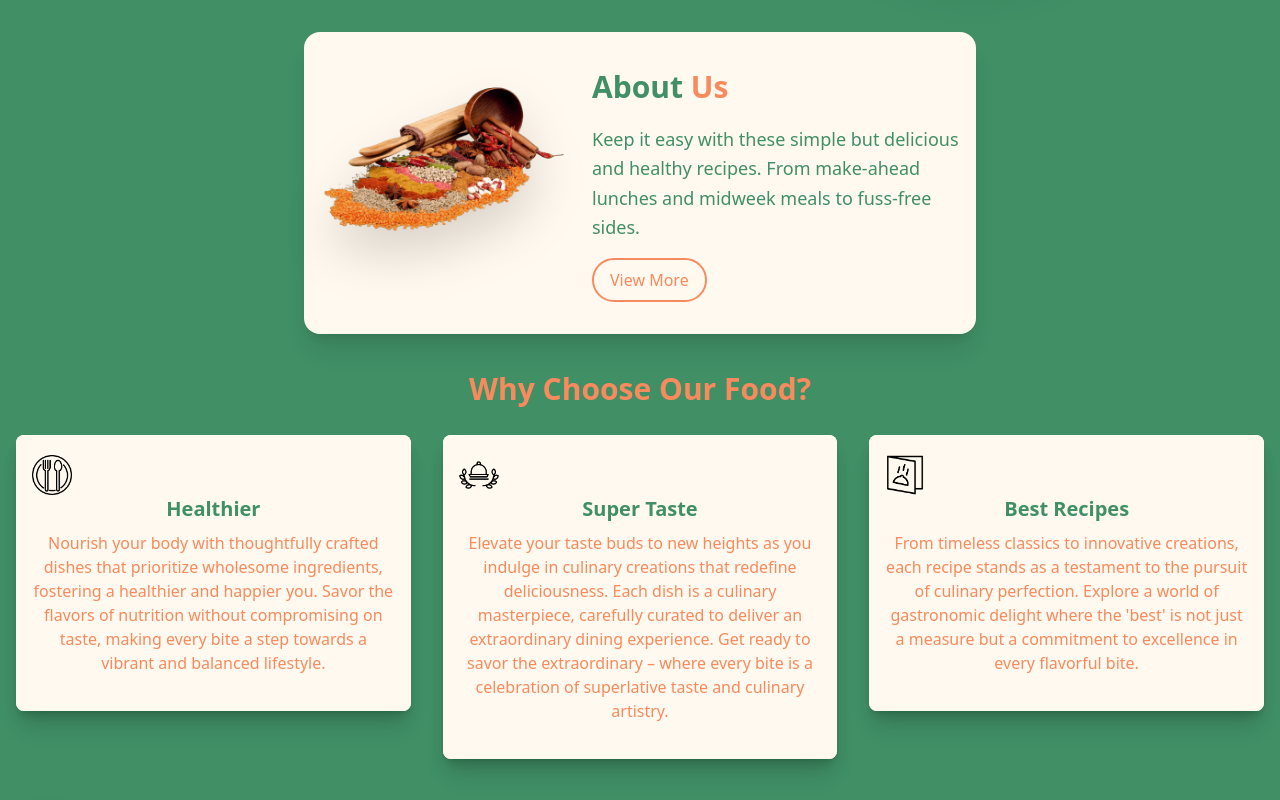
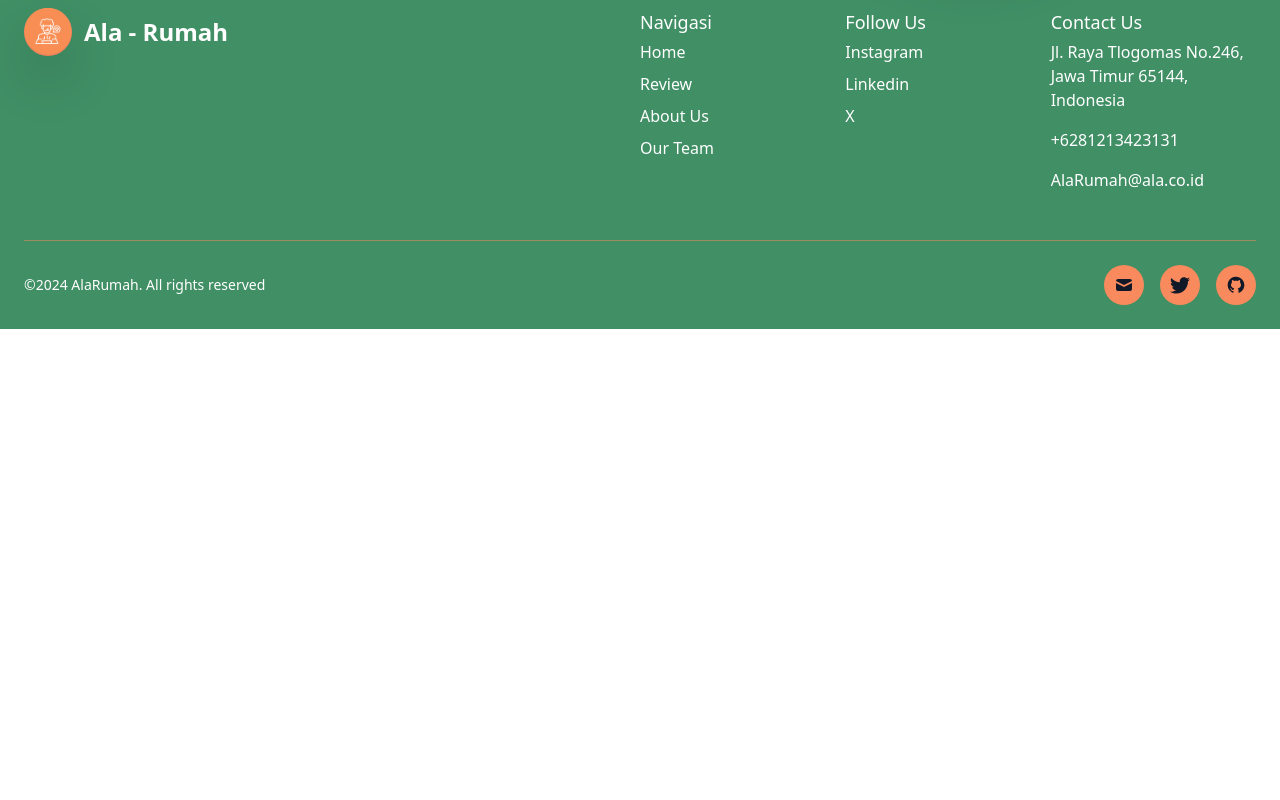
Before and after one commit to GeraldiNathan/ReactLaravel-FP, a React (Create React App) app: page /home in a window 1280 px wide. Shown: the part 1940-2740 px from the top of the page. After the commit the page ends 2269 px from the top, so only its background shows below. Built offline with nearby package versions, Linux system fonts and the light colour scheme.

Commit message:
feat(Home) : delete section of about us component

```diff
--- a/src/components/HomeComponents.jsx
+++ b/src/components/HomeComponents.jsx
@@ -114,113 +114,6 @@ function HomeComponent() {
           </div>
         </div>
       </section>
-      <section className="bg-hijau items-center">
-        <div className="container mx-auto px-4 pt-12">
-          <div className="max-w-2xl bg-cream flex rounded-2xl shadow-xl mr-auto ml-auto mb-3">
-            <div className="w-full md:w-5/12 px-4 mr-auto ml-0">
-              <img
-                src={require("../Assets/img/spices.png")}
-                alt="Gambar 1"
-                className="mx-auto my-auto drop-shadow-2xl max-w-1/2 h-auto"
-              />
-            </div>
-            <div className="w-full md:w-7/12 px-2 mx-auto mt-8 mb-8">
-              <h3 className="text-3xl mb-2 font-bold leading-normal text-hijau">
-                About <span className="text-orange">Us</span>
-              </h3>
-              <p className="text-lg font-light leading-relaxed mt-4 mb-4 text-hijau">
-                Keep it easy with these simple but delicious and healthy
-                recipes. From make-ahead lunches and midweek meals to fuss-free
-                sides.
-              </p>
-              <button
-                type="submit"
-                className="bg-transparent border-orange border-2 text-orange hover:bg-hijau-500 hover:border-hijau hover:text-hijau font-medium rounded-full py-2 px-4 transition-all duration-300"
-              >
-                View More
-              </button>
-            </div>
-          </div>
-        </div>
-        <h3 className="text-3xl mt-8 font-bold leading-normal text-hijau text-center">
-          <span className="text-orange">Why Choose Our Food?</span>
-        </h3>
-        <div className="flex flex-wrap ">
-          <div className="lg:pt-6 pt-6 w-full md:w-4/12 px-4 text-center">
-            <div className="relative flex flex-col min-w-0 break-words bg-white w-full mb-8 shadow-lg rounded-lg">
-              <div className="px-4 py-5 flex-auto transform hover:scale-105 transition duration-300 shadow-xl rounded-lg col-span-12 sm:col-span-6 xl:col-span-3 intro-y bg-cream">
-                <img
-                  src={require("../Assets/img/healthier.png")}
-                  alt="..."
-                  class="h-10 w-10 text-blue-400"
-                  fill="none"
-                  viewBox="0 0 24 24"
-                  stroke="currentColor"
-                />
-                <h6 className="text-hijau text-xl font-semibold">Healthier</h6>
-                <p className="text-orange mt-2 mb-4">
-                  Nourish your body with thoughtfully crafted dishes that
-                  prioritize wholesome ingredients, fostering a healthier and
-                  happier you. Savor the flavors of nutrition without
-                  compromising on taste, making every bite a step towards a
-                  vibrant and balanced lifestyle.
-                </p>
-              </div>
-            </div>
-          </div>
-
-          <div className="lg:pt-6 pt-6 w-full md:w-4/12 px-4 text-center">
-            <div className="relative flex flex-col min-w-0 break-words bg-white w-full mb-8 shadow-lg rounded-lg">
-              <div className="px-4 py-5 flex-auto transform  hover:scale-105 transition duration-300 shadow-xl rounded-lg col-span-12 sm:col-span-6 xl:col-span-3 intro-y bg-cream">
-                <img
-                  src={require("../Assets/img/supertaste.png")}
-                  alt="..."
-                  class="h-10 w-10 text-blue-400"
-                  fill="none"
-                  viewBox="0 0 24 24"
-                  stroke="currentColor"
-                />
-                <h6 className="text-hijau text-xl font-semibold">
-                  Super Taste
-                </h6>
-                <p className="text-orange mt-2 mb-4">
-                  Elevate your taste buds to new heights as you indulge in
-                  culinary creations that redefine deliciousness. Each dish is a
-                  culinary masterpiece, carefully curated to deliver an
-                  extraordinary dining experience. Get ready to savor the
-                  extraordinary – where every bite is a celebration of
-                  superlative taste and culinary artistry.
-                </p>
-              </div>
-            </div>
-          </div>
-
-          <div className="lg:pt-6 pt-6 w-full md:w-4/12 px-4 text-center">
-            <div className="relative flex flex-col min-w-0 break-words bg-white w-full mb-8 shadow-lg rounded-lg">
-              <div className="px-4 py-5 flex-auto transform  hover:scale-105 transition duration-300 shadow-xl rounded-lg col-span-12 sm:col-span-6 xl:col-span-3 intro-y bg-cream">
-                <img
-                  src={require("../Assets/img/bestrecipes.png")}
-                  alt="..."
-                  class="h-10 w-10 text-blue-400"
-                  fill="none"
-                  viewBox="0 0 24 24"
-                  stroke="currentColor"
-                />
-                <h6 className="text-hijau text-xl font-semibold">
-                  Best Recipes
-                </h6>
-                <p className="text-orange mt-2 mb-4">
-                  From timeless classics to innovative creations, each recipe
-                  stands as a testament to the pursuit of culinary perfection.
-                  Explore a world of gastronomic delight where the 'best' is not
-                  just a measure but a commitment to excellence in every
-                  flavorful bite.
-                </p>
-              </div>
-            </div>
-          </div>
-        </div>
-      </section>
     </>
   );
 }
```
